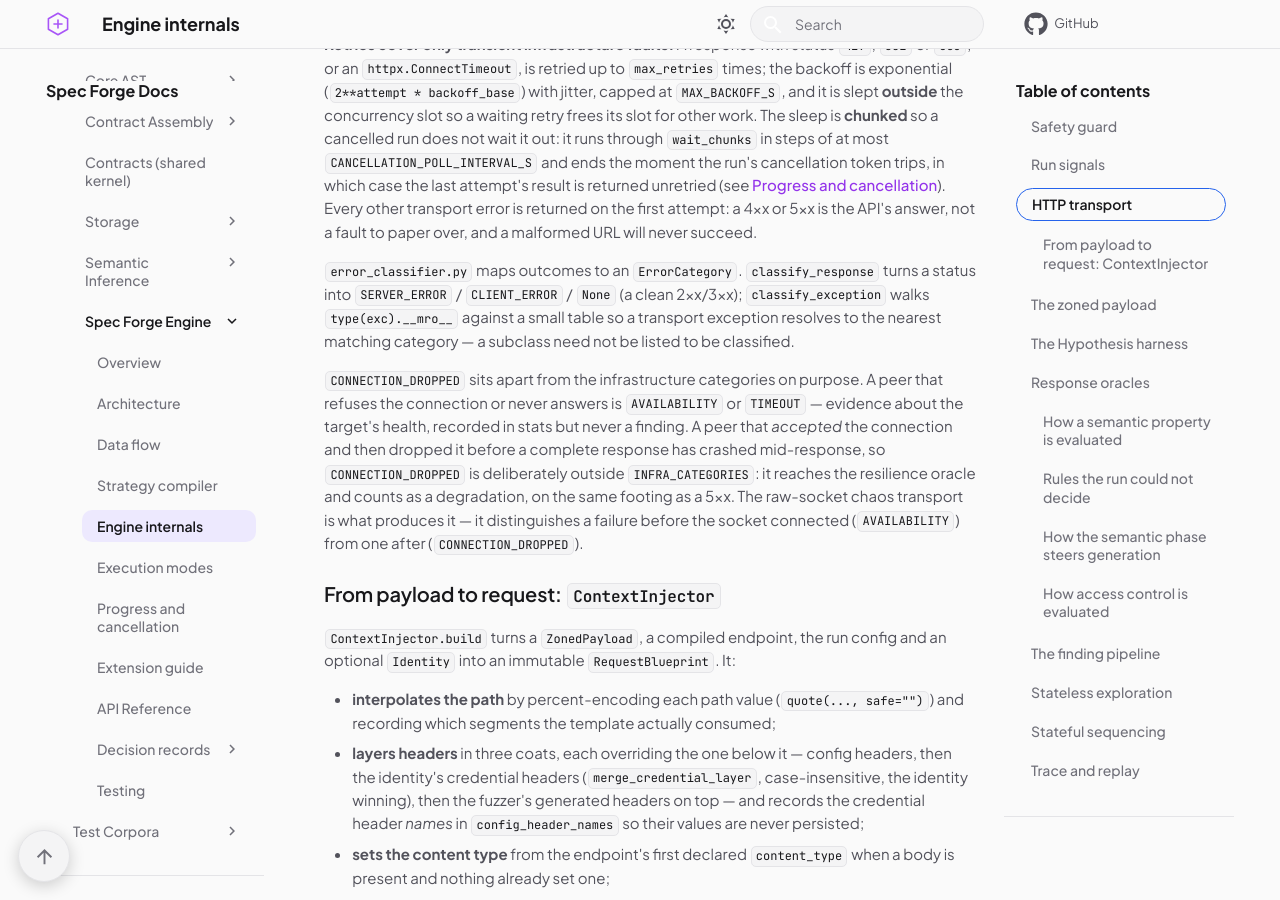
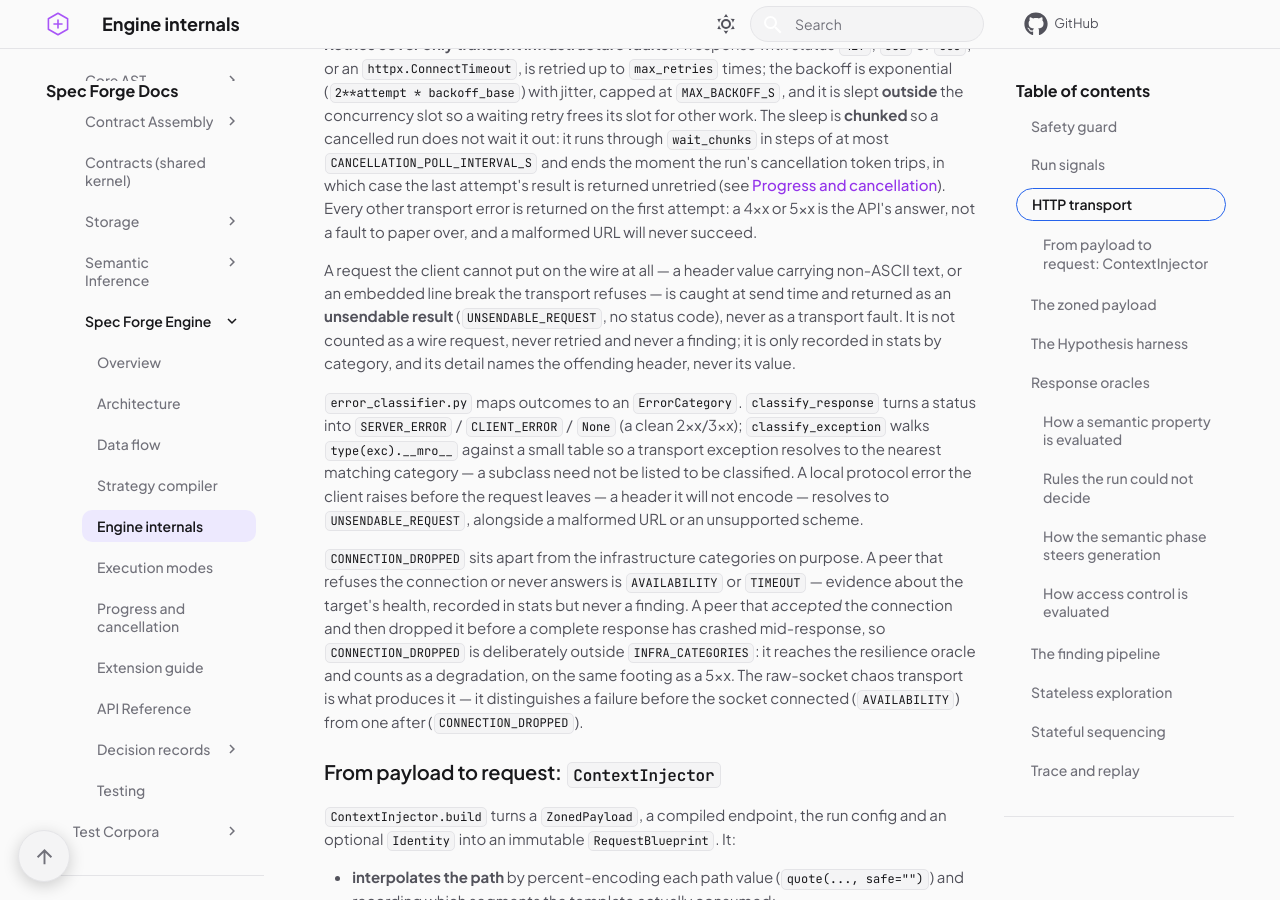
Before and after one commit to Spec-Forge-Testing/specforge-docs, an MkDocs documentation site: the page built from docs/modules/specforge-engine/engine-internals.md, in a window 1280 px wide and 900 px high, scrolled down 2188 px. Built offline with MkDocs 1.6.1 and Material for MkDocs 9.7.7, drawn with Linux system fonts in a browser that asks for light colours; comment, search, counter and statistics services are not loaded; some of the changed text lies outside the part shown.

Commit message:
docs(engine): an unbuildable request is unsendable and a diverged stateful replay is flaky

```diff
--- a/docs/modules/specforge-engine/engine-internals.md
+++ b/docs/modules/specforge-engine/engine-internals.md
@@ -105,11 +105,20 @@ unretried (see [Progress and cancellation](progress-and-cancellation.md)). Every
 transport error is returned on the first attempt: a 4xx or 5xx is the API's
 answer, not a fault to paper over, and a malformed URL will never succeed.
 
+A request the client cannot put on the wire at all — a header value carrying
+non-ASCII text, or an embedded line break the transport refuses — is caught at
+send time and returned as an **unsendable result** (`UNSENDABLE_REQUEST`, no
+status code), never as a transport fault. It is not counted as a wire request,
+never retried and never a finding; it is only recorded in stats by category, and
+its detail names the offending header, never its value.
+
 `error_classifier.py` maps outcomes to an `ErrorCategory`. `classify_response`
 turns a status into `SERVER_ERROR` / `CLIENT_ERROR` / `None` (a clean 2xx/3xx);
 `classify_exception` walks `type(exc).__mro__` against a small table so a
 transport exception resolves to the nearest matching category — a subclass need
-not be listed to be classified.
+not be listed to be classified. A local protocol error the client raises before
+the request leaves — a header it will not encode — resolves to
+`UNSENDABLE_REQUEST`, alongside a malformed URL or an unsupported scheme.
 
 `CONNECTION_DROPPED` sits apart from the infrastructure categories on purpose. A
 peer that refuses the connection or never answers is `AVAILABILITY` or
@@ -613,7 +622,12 @@ isolates the single `try`/`except` ([ADR-038](adr/engine.md#adr-038)):
   could be recovered, the event is still tallied. `build_stateful_stats` sums
   both into `findings_flaky`, and `reconcile_flaky_with_confirmed` folds away any
   flaky finding a confirmed report already stands for
-  ([ADR-047](adr/engine.md#adr-047)).
+  ([ADR-047](adr/engine.md#adr-047)). A pass whose *rule set* diverged between the
+  failing run and its replay lands here too: a rule is eligible only while its
+  bundle is non-empty, and bundles fill from the target's own responses, so
+  Hypothesis can draw a different set of eligible rules when it replays a failing
+  sequence. That pass counts as "could not reproduce" — the same fact as a flaky
+  violation — and the run moves on to the next pass.
 
 A per-endpoint `EndpointCircuitBreaker` takes an endpoint that stops answering
 out of the machine for the rest of the run — there is no half-open state — so a
```
Also changed, not shown: docs/modules/specforge-engine/data-flow.md (+3 -1 lines).
